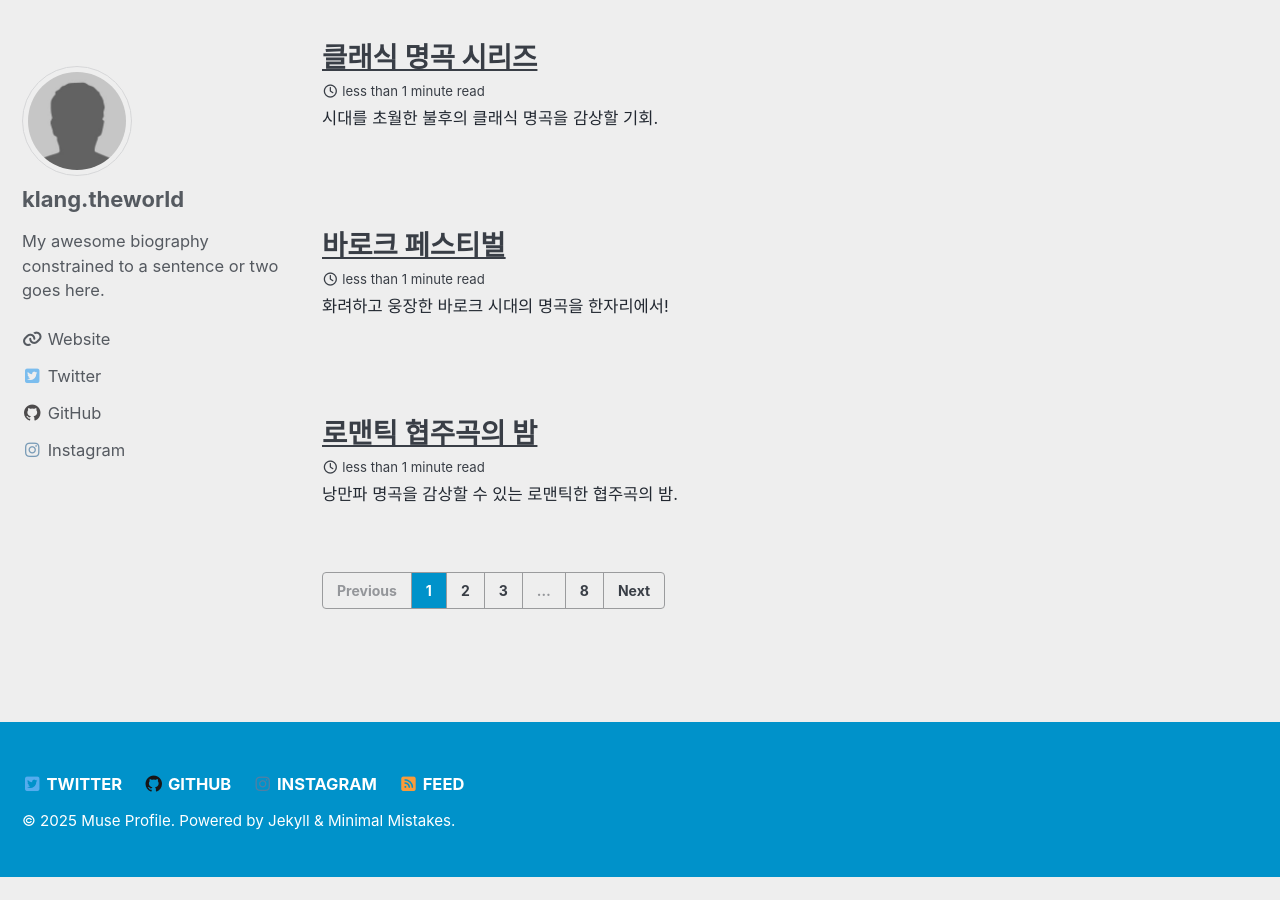
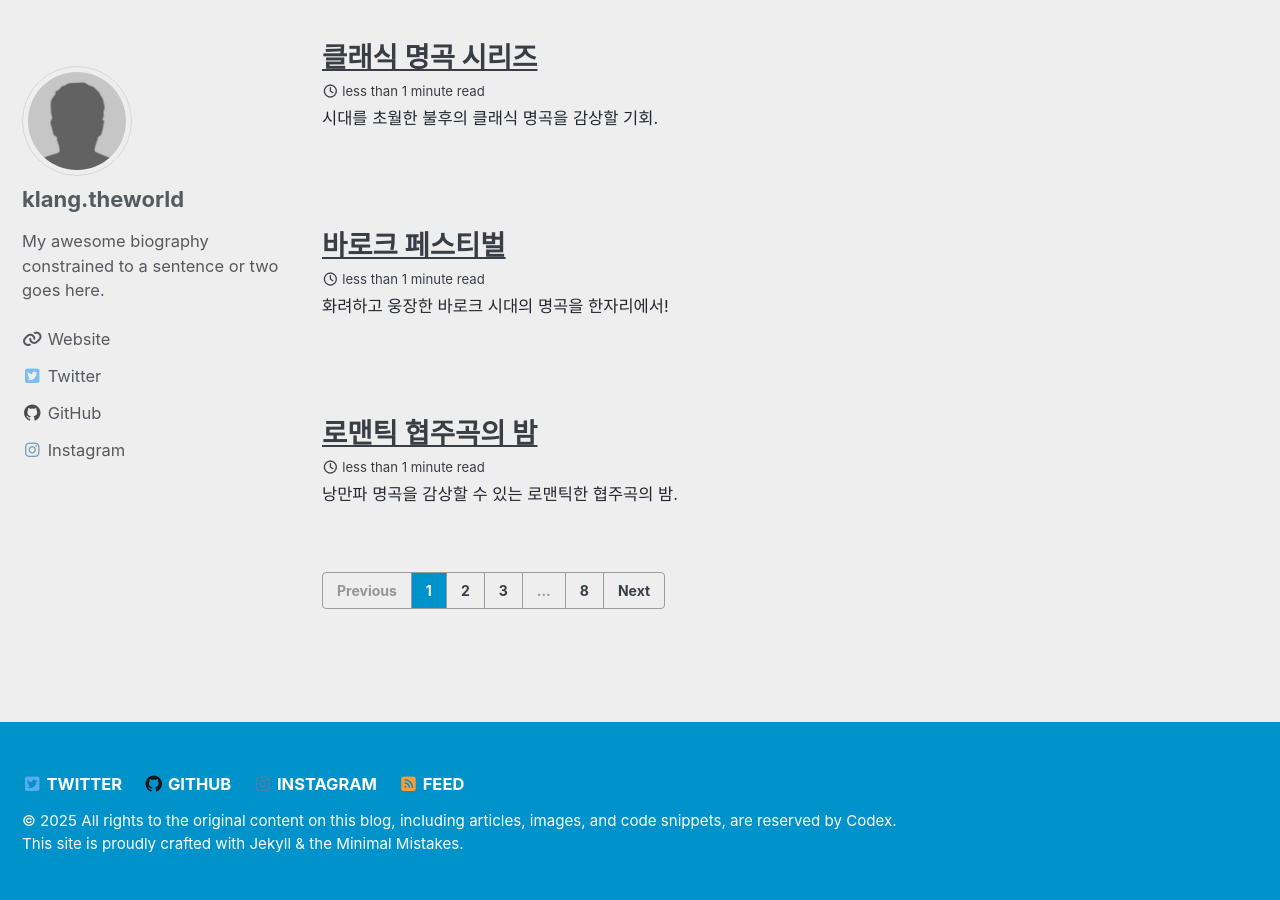
Before and after one commit to hyotoi/hyotoi.github.io, a Jekyll site: the page built from index.html, in a window 1280 px wide and 900 px high, scrolled down 620 px. Built offline with Jekyll 4.4.1, drawn with Linux system fonts in a browser that asks for light colours; cached includes are drawn as plain includes; the list of posts is cut into pages by our own code; before the commit the page ends 1497 px from its top, so only the background shows below that.

Commit message:
docs: README 개편 및 콘텐츠 구조 안내 추가, 저작권 정보 보강 - 저작권 관련 내용을 MIT 라이선스 형식으로 `copyright.html`에 명시 - `footer.html`에 저작권 문구 개선 및 Codex 표기 추가

```diff
--- a/_includes/footer.html
+++ b/_includes/footer.html
@@ -18,4 +18,5 @@
   </ul>
 </div>
 
-<div class="page__footer-copyright">&copy; {{ site.time | date: '%Y' }} <a href="{{ site.copyright_url | default: site.url }}">{{ site.copyright | default: site.title }}</a>. {{ site.data.ui-text[site.locale].powered_by | default: "Powered by" }} <a href="https://jekyllrb.com" rel="nofollow">Jekyll</a> &amp; <a href="https://mademistakes.com/work/jekyll-themes/minimal-mistakes/" rel="nofollow">Minimal Mistakes</a>.</div>
+<div class="page__footer-copyright">&copy; {{ site.time | date: '%Y' }} All rights to the original content on this blog, including articles, images, and code snippets, are reserved by <a href="{{ site.copyright_url | default: site.url }}">Codex</a>.<br>
+  This site is proudly crafted with <a href="https://jekyllrb.com" rel="nofollow">Jekyll</a> &amp; the <a href="https://mademistakes.com/work/jekyll-themes/minimal-mistakes/" rel="nofollow">Minimal Mistakes</a>.</div>
```
Also changed, not shown: _includes/copyright.html (+11 -0 lines), README.md, 1 other file.
